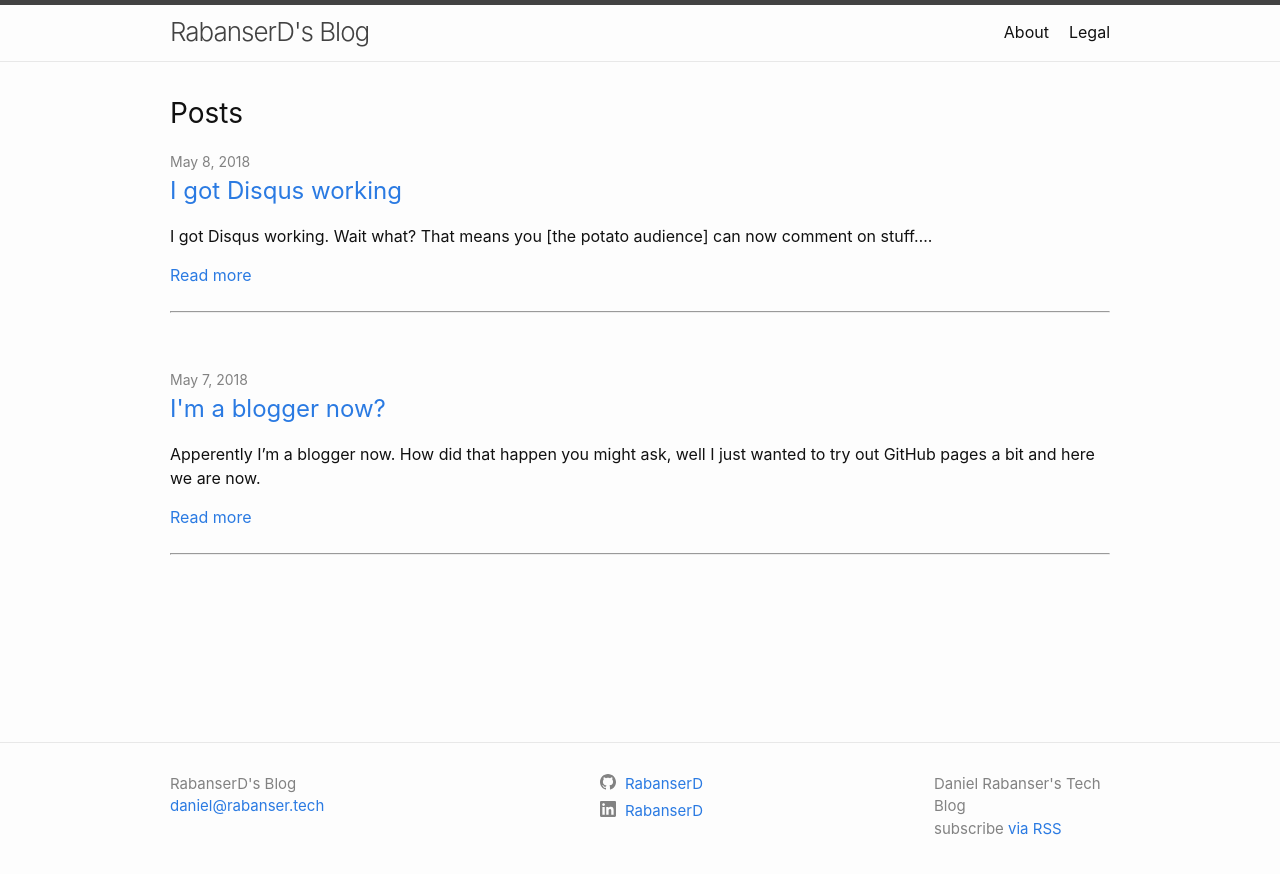
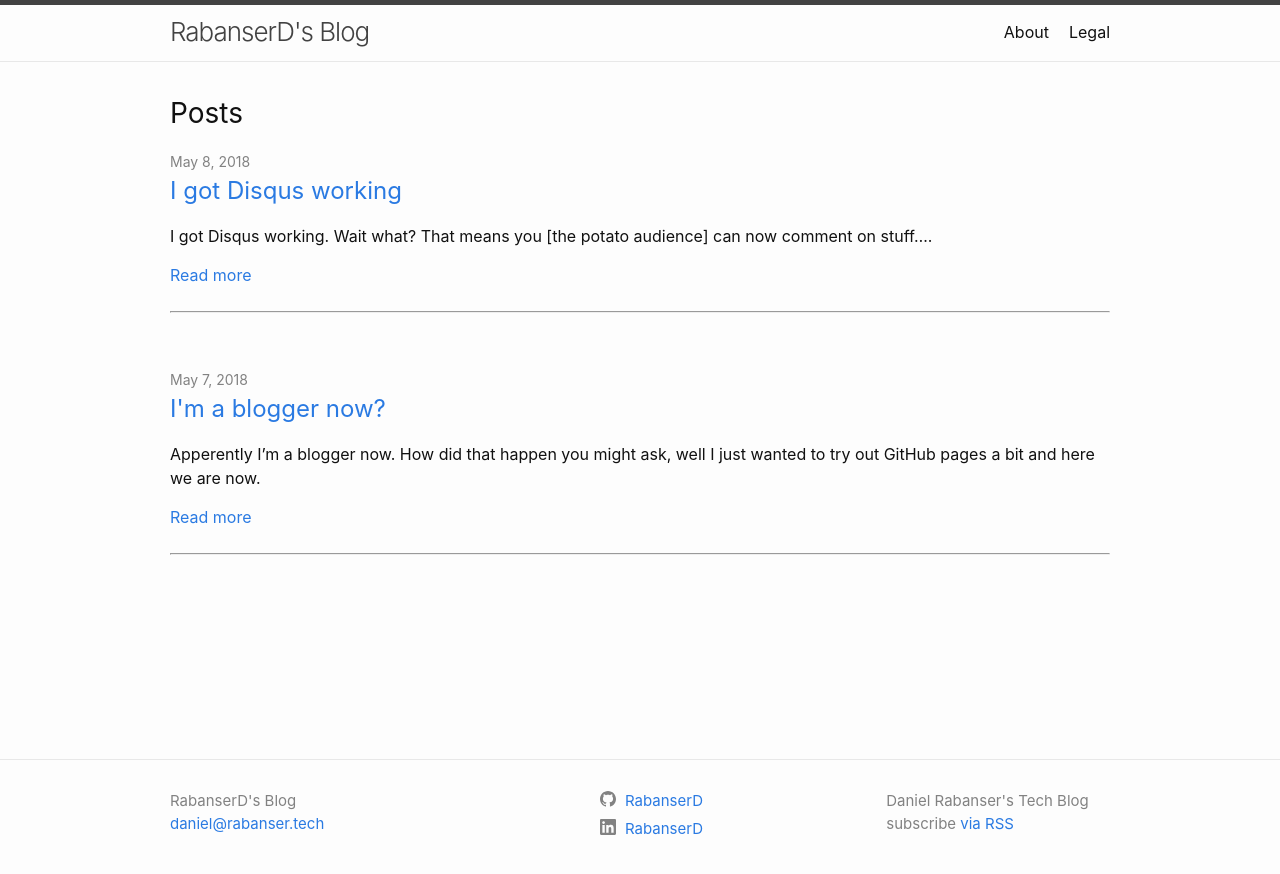
Before and after one commit to kwchan19/rabanserd.github.io, a Jekyll site: the page built from index.md, in a window 1280 px wide. Shown: the top 874 px of the page. Built offline with Jekyll 4.4.1, drawn with Linux system fonts in a browser that asks for light colours; comment, search, counter and statistics services are not loaded.

Commit message:
update footer

```diff
--- a/_sass/minima/_layout.scss
+++ b/_sass/minima/_layout.scss
@@ -140,13 +140,13 @@
 }
 
 .footer-col-2 {
-  width: -webkit-calc(35% - (#{$spacing-unit} / 2));
-  width:         calc(35% - (#{$spacing-unit} / 2));
+  width: -webkit-calc(30% - (#{$spacing-unit} / 2));
+  width:         calc(30% - (#{$spacing-unit} / 2));
 }
 
 .footer-col-3 {
-  width: -webkit-calc(20% - (#{$spacing-unit} / 2));
-  width:         calc(20% - (#{$spacing-unit} / 2));
+  width: -webkit-calc(25% - (#{$spacing-unit} / 2));
+  width:         calc(25% - (#{$spacing-unit} / 2));
 }
 
 @include media-query($on-laptop) {
```
